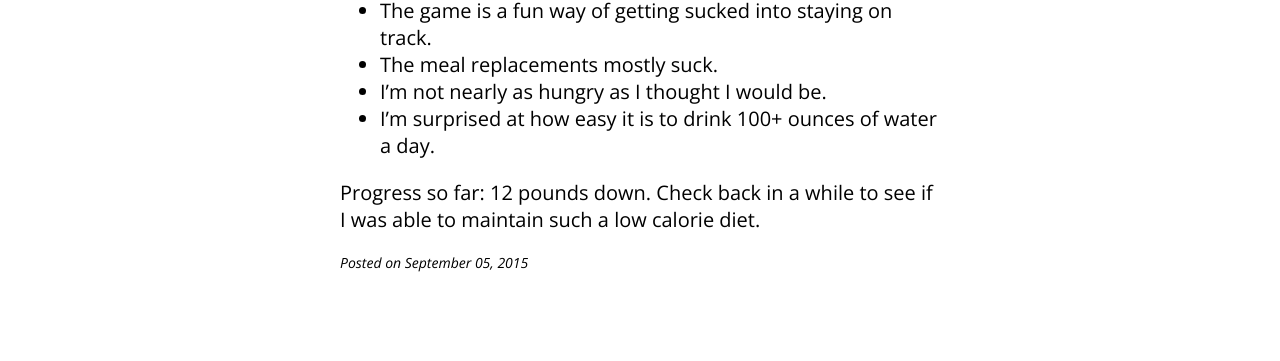
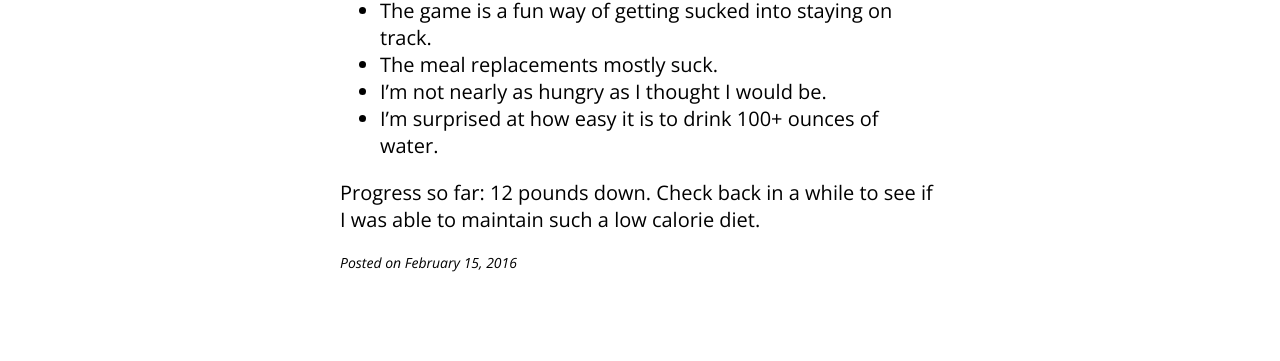
Before and after one commit to communicable/communicable.github.io, a Jekyll site: the page built from _posts/2016-02-15-begin-again.md, in a window 1280 px wide. Shown: the part 1153-1514 px from the top of the page. Built offline with Jekyll 4.4.1, drawn with Linux system fonts in a browser that asks for light colours; Markdown is read by kramdown in place of the engine named in the settings.

Commit message:
Moar edits to begin again post

```diff
--- a/_posts/2016-02-15-begin-again.md
+++ b/_posts/2016-02-15-begin-again.md
@@ -1,7 +1,7 @@
 ---
 layout: post
 title: Failure is simply the opportunity to begin again, this time more intelligently.
-date: 2015-09-05 01:01:00
+date: 2016-02-15 22:11:00
 tags: [mulligans]
 quote-author: Henry Ford
 ---
@@ -24,6 +24,6 @@ So, I'm a couple of weeks in and I have some observations:
 * The game is a fun way of getting sucked into staying on track.
 * The meal replacements mostly suck.
 * I'm not nearly as hungry as I thought I would be.
-* I'm surprised at how easy it is to drink 100+ ounces of water a day.
+* I'm surprised at how easy it is to drink 100+ ounces of water.
 
 Progress so far: 12 pounds down. Check back in a while to see if I was able to maintain such a low calorie diet.
```
